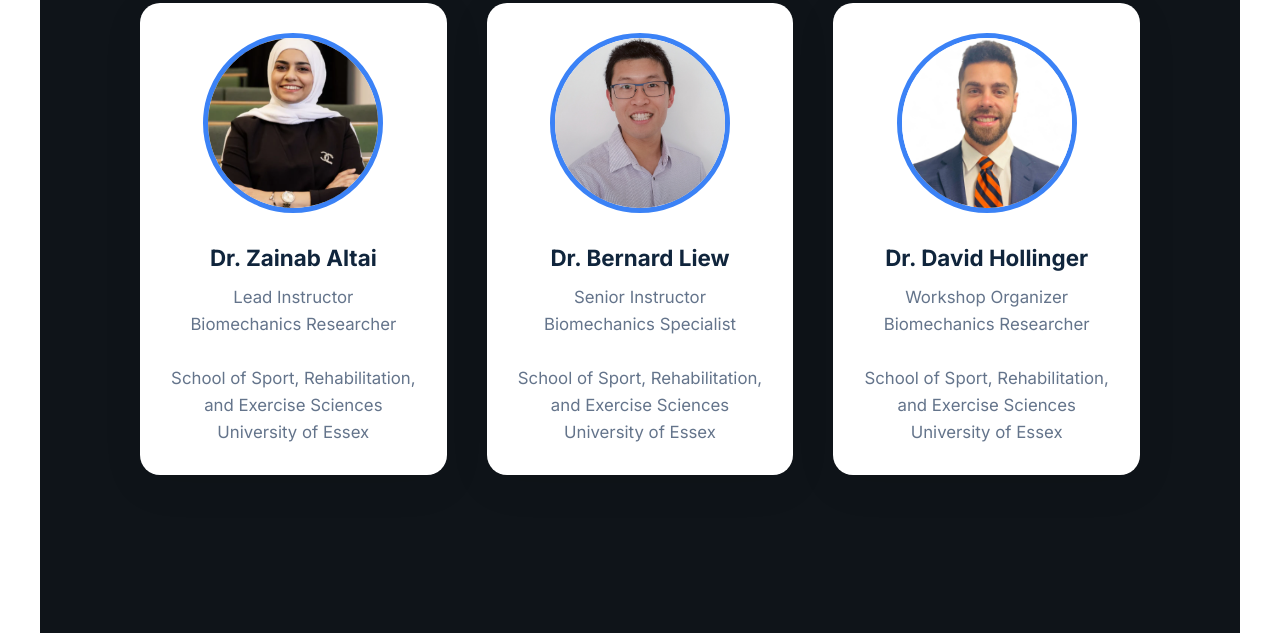
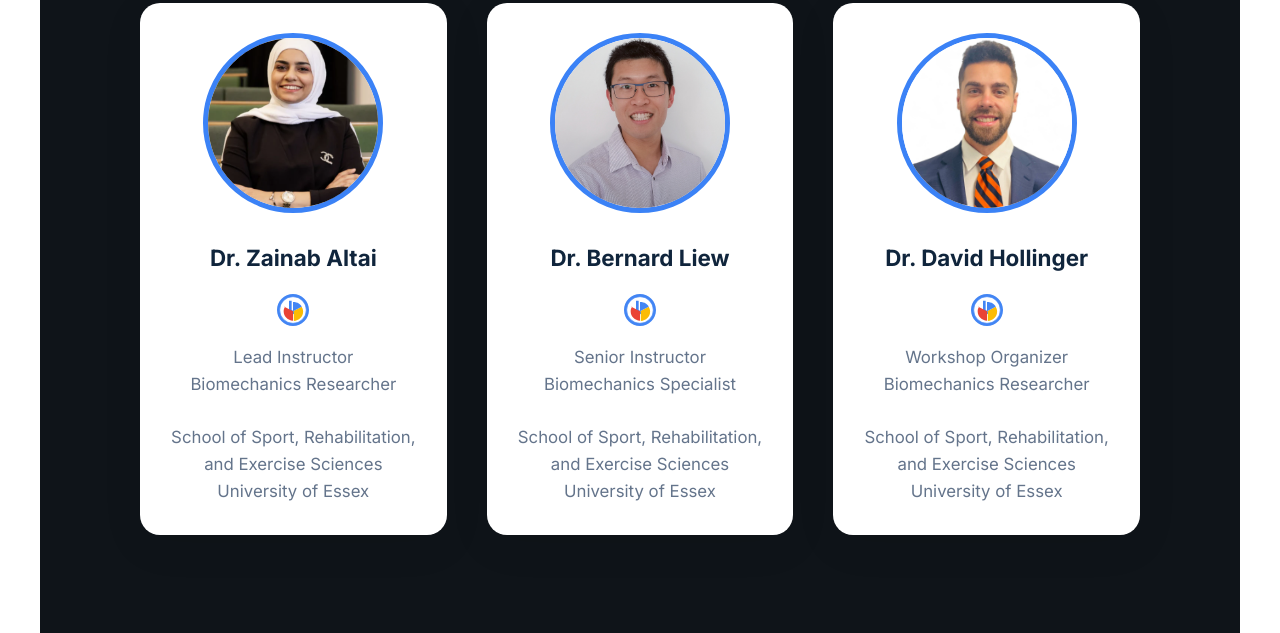
Before and after one commit to dholling4/opensim-workshop, a plain HTML site: page opensim-workshop.html in a window 1280 px wide. Shown: the part 6490-7123 px from the top of the page. Drawn offline with Linux system fonts and the light colour scheme.

Commit message:
Add clickable Google Scholar icons under organizer names

```diff
--- a/opensim-workshop.html
+++ b/opensim-workshop.html
@@ -983,17 +983,44 @@
                 <div class="organizers-grid">
                     <div class="organizer">
                         <img src="Zainab-Altai-headshot.png" alt="Dr. Zainab Altai" class="organizer-photo">
-                        <div class="organizer-name"><a href="https://scholar.google.com/citations?user=VaL--SsAAAAJ&hl=en" target="_blank" style="color: #10253c; text-decoration: none;">Dr. Zainab Altai</a></div>
+                        <div class="organizer-name">Dr. Zainab Altai</div>
+                        <a href="https://scholar.google.com/citations?user=VaL--SsAAAAJ&hl=en" target="_blank" style="display: inline-block; margin: 10px 0;">
+                            <svg width="32" height="32" viewBox="0 0 24 24" fill="#4285F4">
+                                <path d="M12 0C5.37 0 0 5.37 0 12s5.37 12 12 12 12-5.37 12-12S18.63 0 12 0zm0 2c5.52 0 10 4.48 10 10s-4.48 10-10 10S2 17.52 2 12 6.48 2 12 2zm-1 3v7l6 3.5-1 1.7-7-4.2V5h2z"/>
+                                <circle cx="12" cy="12" r="10" fill="none" stroke="#4285F4" stroke-width="0.5"/>
+                                <path d="M5.5 9.5L12 13v7c-3.9 0-7-3.1-7-7 0-1.4.4-2.6 1.1-3.7L5.5 9.5z" fill="#EA4335"/>
+                                <path d="M12 13l6.5-3.5c.7 1.1 1.1 2.4 1.1 3.7 0 3.9-3.1 7-7 7v-7z" fill="#FBBC04"/>
+                                <path d="M12 6v7l6.5-3.5C17.8 7.7 15.6 6 12 6z" fill="#4285F4"/>
+                            </svg>
+                        </a>
                         <div class="organizer-title">Lead Instructor<br>Biomechanics Researcher<br><br>School of Sport, Rehabilitation, and Exercise Sciences<br>University of Essex</div>
                     </div>
                     <div class="organizer">
                         <img src="LIEWB27501.jpg" alt="Dr. Bernard Liew" class="organizer-photo">
-                        <div class="organizer-name"><a href="https://scholar.google.com/citations?hl=en&user=-DIpq4wAAAAJ" target="_blank" style="color: #10253c; text-decoration: none;">Dr. Bernard Liew</a></div>
+                        <div class="organizer-name">Dr. Bernard Liew</div>
+                        <a href="https://scholar.google.com/citations?hl=en&user=-DIpq4wAAAAJ" target="_blank" style="display: inline-block; margin: 10px 0;">
+                            <svg width="32" height="32" viewBox="0 0 24 24" fill="#4285F4">
+                                <path d="M12 0C5.37 0 0 5.37 0 12s5.37 12 12 12 12-5.37 12-12S18.63 0 12 0zm0 2c5.52 0 10 4.48 10 10s-4.48 10-10 10S2 17.52 2 12 6.48 2 12 2zm-1 3v7l6 3.5-1 1.7-7-4.2V5h2z"/>
+                                <circle cx="12" cy="12" r="10" fill="none" stroke="#4285F4" stroke-width="0.5"/>
+                                <path d="M5.5 9.5L12 13v7c-3.9 0-7-3.1-7-7 0-1.4.4-2.6 1.1-3.7L5.5 9.5z" fill="#EA4335"/>
+                                <path d="M12 13l6.5-3.5c.7 1.1 1.1 2.4 1.1 3.7 0 3.9-3.1 7-7 7v-7z" fill="#FBBC04"/>
+                                <path d="M12 6v7l6.5-3.5C17.8 7.7 15.6 6 12 6z" fill="#4285F4"/>
+                            </svg>
+                        </a>
                         <div class="organizer-title">Senior Instructor<br>Biomechanics Specialist<br><br>School of Sport, Rehabilitation, and Exercise Sciences<br>University of Essex</div>
                     </div>
                     <div class="organizer">
                         <img src="headshot_DH.jpg" alt="Dr. David Hollinger" class="organizer-photo">
-                        <div class="organizer-name"><a href="https://scholar.google.com/citations?hl=en&user=bTU3nTEAAAAJ" target="_blank" style="color: #10253c; text-decoration: none;">Dr. David Hollinger</a></div>
+                        <div class="organizer-name">Dr. David Hollinger</div>
+                        <a href="https://scholar.google.com/citations?hl=en&user=bTU3nTEAAAAJ" target="_blank" style="display: inline-block; margin: 10px 0;">
+                            <svg width="32" height="32" viewBox="0 0 24 24" fill="#4285F4">
+                                <path d="M12 0C5.37 0 0 5.37 0 12s5.37 12 12 12 12-5.37 12-12S18.63 0 12 0zm0 2c5.52 0 10 4.48 10 10s-4.48 10-10 10S2 17.52 2 12 6.48 2 12 2zm-1 3v7l6 3.5-1 1.7-7-4.2V5h2z"/>
+                                <circle cx="12" cy="12" r="10" fill="none" stroke="#4285F4" stroke-width="0.5"/>
+                                <path d="M5.5 9.5L12 13v7c-3.9 0-7-3.1-7-7 0-1.4.4-2.6 1.1-3.7L5.5 9.5z" fill="#EA4335"/>
+                                <path d="M12 13l6.5-3.5c.7 1.1 1.1 2.4 1.1 3.7 0 3.9-3.1 7-7 7v-7z" fill="#FBBC04"/>
+                                <path d="M12 6v7l6.5-3.5C17.8 7.7 15.6 6 12 6z" fill="#4285F4"/>
+                            </svg>
+                        </a>
                         <div class="organizer-title">Workshop Organizer<br>Biomechanics Researcher<br><br>School of Sport, Rehabilitation, and Exercise Sciences<br>University of Essex</div>
                     </div>
                 </div>
```
Also changed, not shown: index.html (+30 -3 lines).
